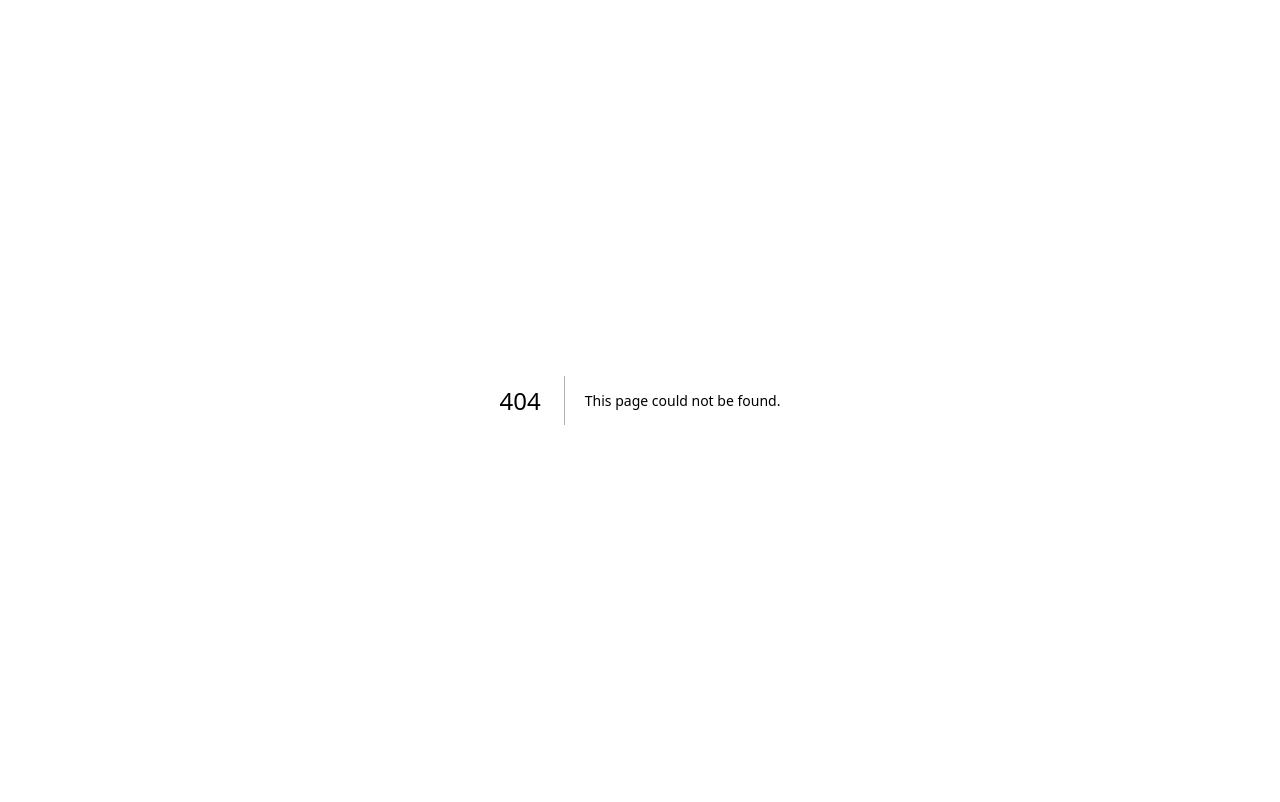
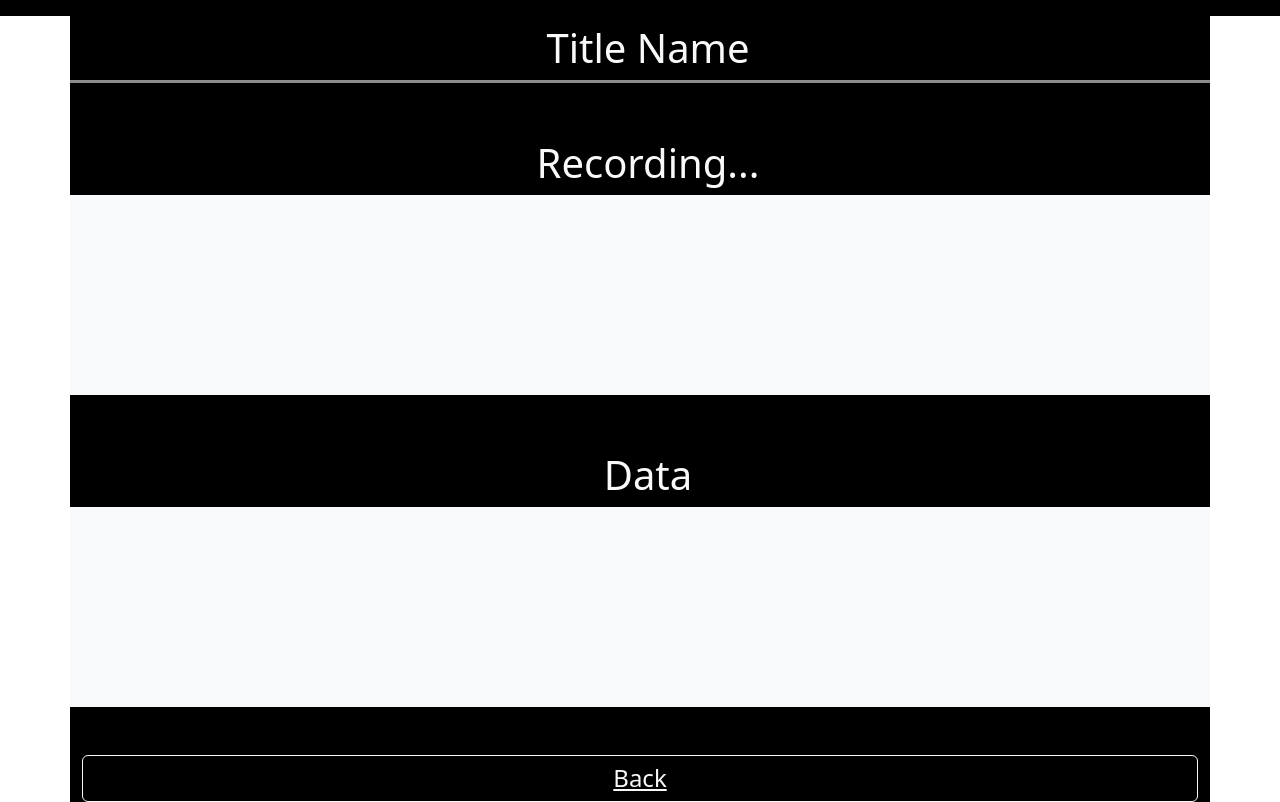
Before and after one commit to ChunRed/dome, a Next.js app in the folder main/: page /record in a window 1280 px wide. Before the commit this address had no page. Built offline with nearby package versions, Linux system fonts and the light colour scheme.

Commit message:
add home & record page

```diff
--- a/main/package.json
+++ b/main/package.json
@@ -6,7 +6,9 @@
     "start": "next start"
   },
   "dependencies": {
-    "next": "latest",
+    "bootstrap": "^5.3.3",
+    "next": "^14.2.14",
+    "next-videos": "^1.4.1",
     "react": "18.2.0",
     "react-dom": "18.2.0"
   },
--- /dev/null
+++ b/main/pages/_app.js
@@ -0,0 +1,7 @@
+import '../styles/global.css'
+
+function MyApp({ Component, pageProps }) {
+    return <Component {...pageProps} />
+}
+
+export default MyApp
--- /dev/null
+++ b/main/pages/record.jsx
@@ -0,0 +1,60 @@
+import React, { useState, useEffect, useRef } from 'react'
+import Link from 'next/link';
+import Image from "next/image";
+
+import "bootstrap/dist/css/bootstrap.css";
+import layout from '../styles/layout.module.css';
+import styles from '../styles/Home.module.css';
+
+
+export default function Record() {
+    return (
+        <div className="container bg-black ">
+
+            {/* --------------------- title --------------------- */}
+            <div className="row mt-3">
+                <div className="h1 text-center m-2 text-light">Title Name</div>
+                <div className={layout.hrline}></div>
+            </div>
+
+
+
+
+            {/* --------------------- main --------------------- */}
+
+            <div className="row mt-5">
+                <div className="h1 text-center m-2 text-light">Recording...</div>
+            </div>
+            <div className="row">
+                <div className="col bg-light text-center Canvas">  </div>
+            </div>
+
+
+            <div className="row mt-5">
+                <div className="h1 text-center m-2 text-light">Data</div>
+            </div>
+            <div className="row">
+                <div className="col bg-light text-center Canvas">  </div>
+            </div>
+
+
+
+            {/* --------------------- footer --------------------- */}
+
+            <div className="row mt-5">
+                <div className="col text-center">
+                    <button className='btn btn-block btn-outline-light p-2 w-100'><Link className='h4' href={'/'}>Back</Link></button>
+                </div>
+            </div>
+
+            <style jsx>{`
+                .Canvas{
+                    height: 25vh;
+                }
+
+            `}</style>
+
+        </div>
+
+    );
+}
--- a/main/styles/global.css
+++ b/main/styles/global.css
@@ -1,32 +1,7 @@
-html,
-body {
-  padding: 0;
-  margin: 0;
-  font-family:
-    Inter,
-    -apple-system,
-    BlinkMacSystemFont,
-    Segoe UI,
-    Roboto,
-    Oxygen,
-    Ubuntu,
-    Cantarell,
-    Fira Sans,
-    Droid Sans,
-    Helvetica Neue,
-    sans-serif;
+html {
+    background-color: black;
 }
 
-a {
-  color: inherit;
-  text-decoration: none;
+body {
+    background-color: black;
 }
-
-* {
-  box-sizing: border-box;
-}
-
-img {
-  max-width: 100%;
-  height: auto;
-}
--- /dev/null
+++ b/main/styles/layout.module.css
@@ -0,0 +1,5 @@
+.hrline {
+    border-top: solid;
+    border-width: medium;
+    color: rgb(139, 139, 139);
+}
```
Also changed, not shown: main/pages/index.js (+21 -114 lines), main/pages/test.jsx (added, +131 -0 lines), main/next.config.js (added), 1 other file (tests, documents, lock files or other folders).
